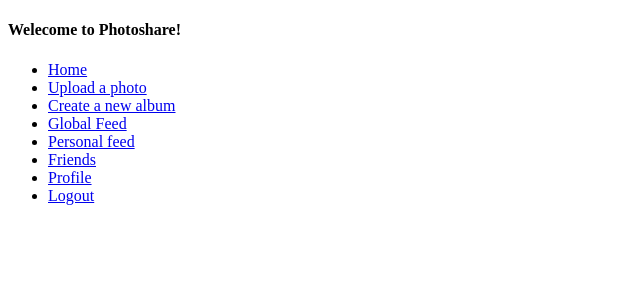
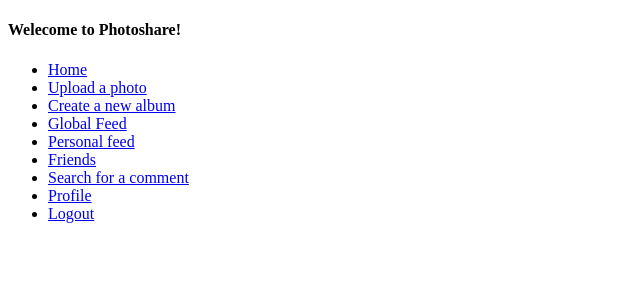
Before and after one commit to bubfusion/PA1, a Flask app: page / in a window 1280 px wide. Shown: the top 300 px of the page, without its empty margins (0-640 px from the left). Run offline with Flask 2, Linux system fonts and the light colour scheme; data comes from the database, SQL or seed files in the repository.

Commit message:
Comment search on home page

```diff
--- a/templates/hello.html
+++ b/templates/hello.html
@@ -18,6 +18,7 @@
   <li><a href='/global'>Global Feed</a> </li>
   <li><a href='/personal-feed'>Personal feed</a></li>
   <li><a href='/friends'>Friends</a></li>
+  <li><a href='/comment_search'>Search for a comment</a></li>
   {% if message is none %}
     <li>You should <a href='/login'>login!</a></li>
     {% else %}
```
